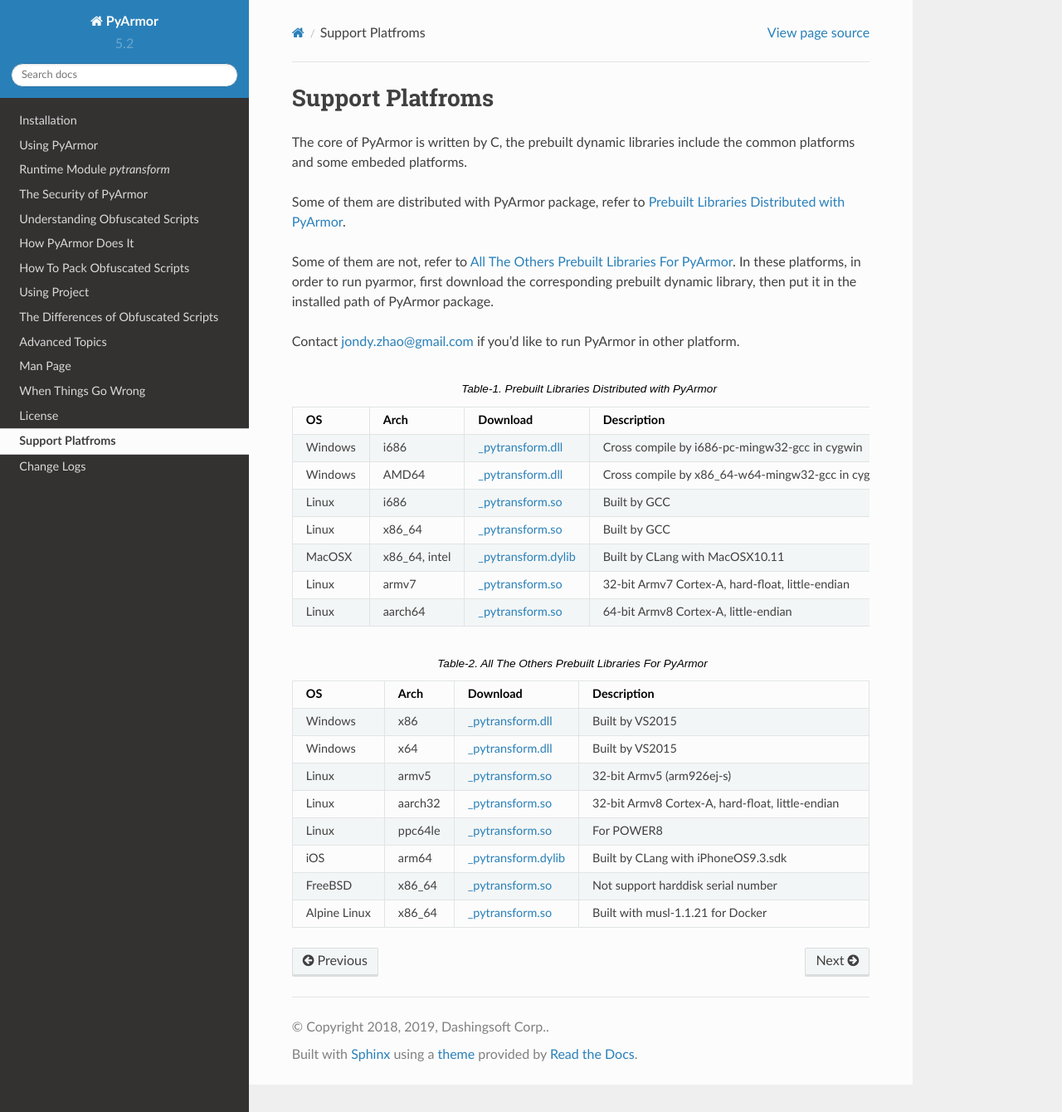
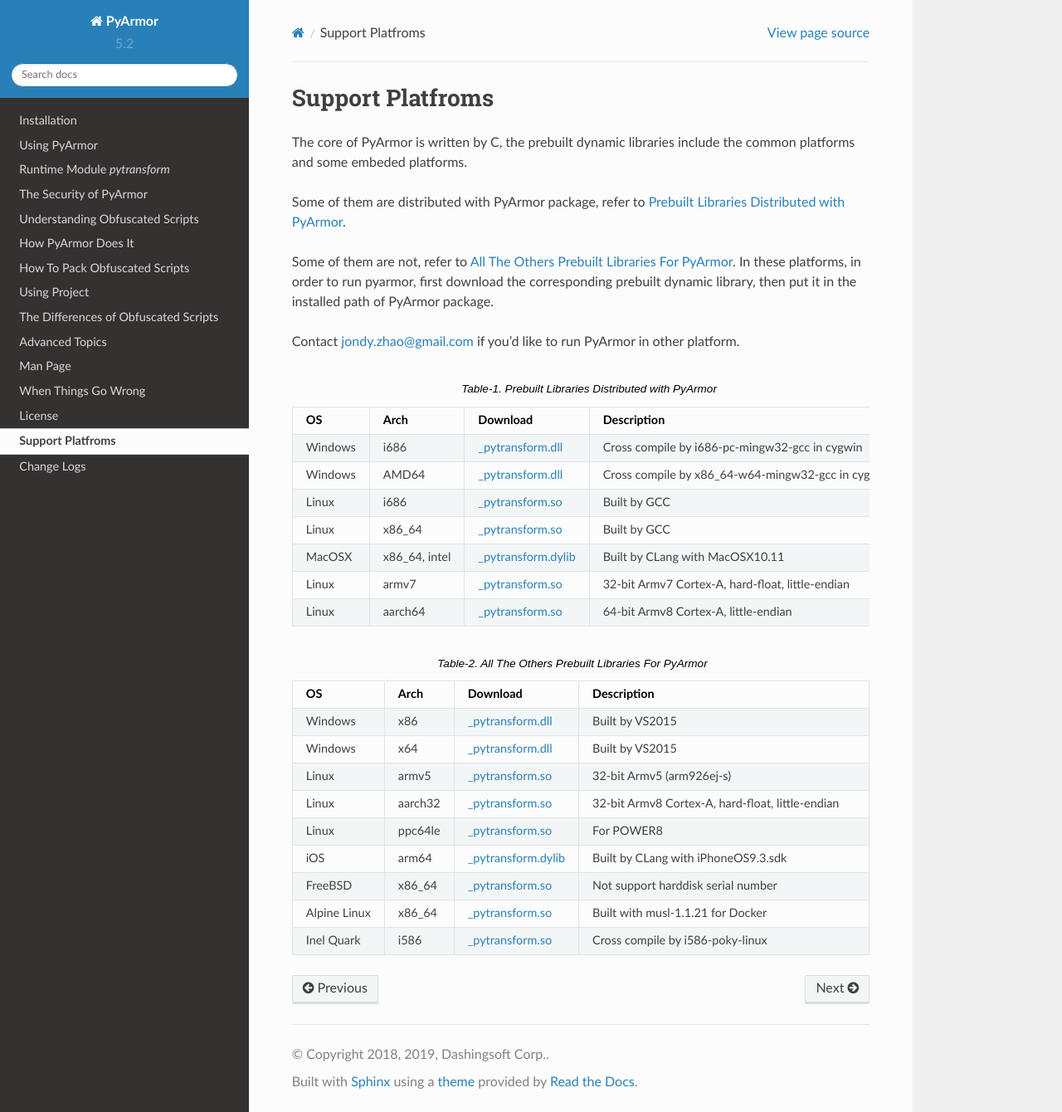
Before and after one commit to dashingsoft/pyarmor, a Sphinx documentation site: the page built from docs/platforms.rst, in a window 1280 px wide and 1340 px high. Shown: the whole window at 83% size. Built offline with Sphinx 7.4.7 and the Read the Docs theme 2.0.0, drawn with Linux system fonts in a browser that asks for light colours.

Commit message:
Add new platform

```diff
--- a/docs/platforms.rst
+++ b/docs/platforms.rst
@@ -96,3 +96,7 @@
      - x86_64
      - `_pytransform.so <http://pyarmor.dashingsoft.com/downloads/platforms/alpine/_pytransform.so>`_
      - Built with musl-1.1.21 for Docker
+   * - Inel Quark
+     - i586
+     - `_pytransform.so <http://pyarmor.dashingsoft.com/downloads/platforms/intel-quark/_pytransform.so>`_
+     - Cross compile by i586-poky-linux
--- a/docs/understand-obfuscated-scripts.rst
+++ b/docs/understand-obfuscated-scripts.rst
@@ -129,9 +129,7 @@
 
   This file is dependent-platform, download the right one to the same
   path of `pytransform.py` according to target platform. All the
-  prebuilt dynamic libraries list here
-
-  http://pyarmor.dashingsoft.com/downloads/platforms/
+  prebuilt dynamic libraries list here :ref:`Support Platfroms`
 
 * By default `pytransform.py` search dynamic library `_pytransform` in
   the same path. Check `pytransform._load_library` to find the
```
